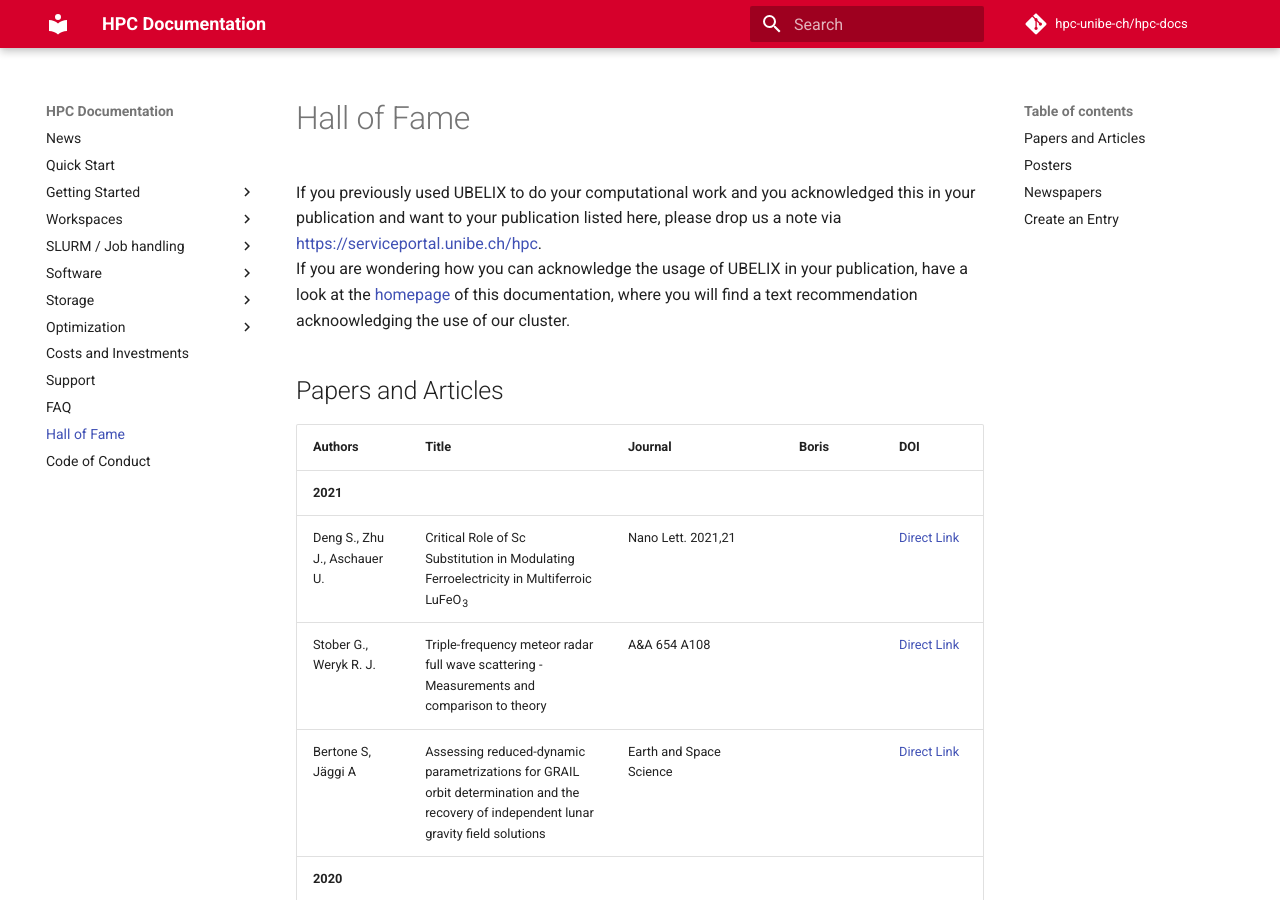
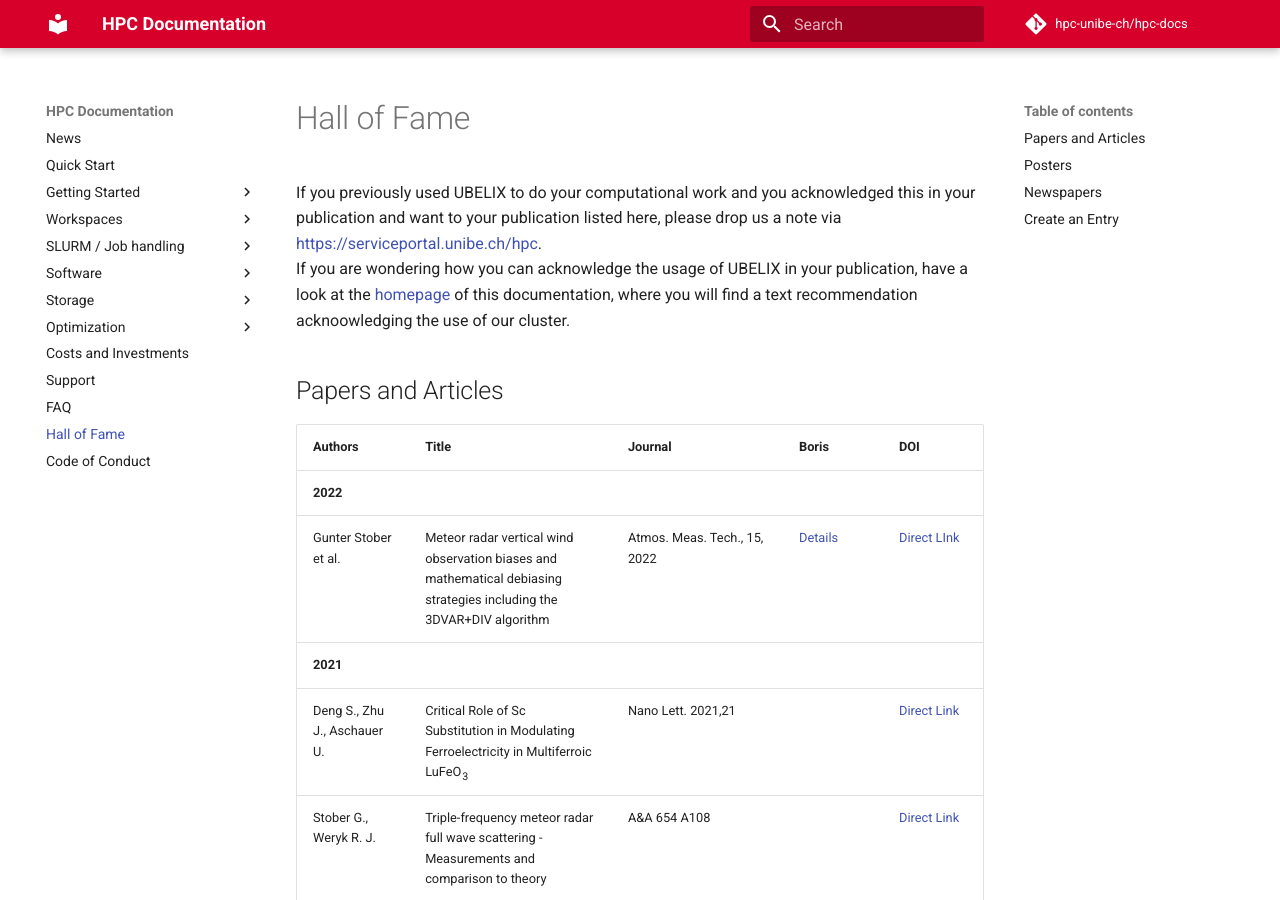
Before and after one commit to hpc-unibe-ch/hpc-unibe-ch.github.io, an MkDocs documentation site: the page built from docs/halloffame.md, in a window 1280 px wide and 900 px high. Built offline with MkDocs 1.6.1 and Material for MkDocs 9.7.7, drawn with Linux system fonts in a browser that asks for light colours; comment, search, counter and statistics services are not loaded.

Commit message:
Add new paper by Gunter Stober

```diff
--- a/docs/halloffame.md
+++ b/docs/halloffame.md
@@ -10,6 +10,8 @@ you will find a text recommendation acknoowledging the use of our cluster.
 
 Authors | Title | Journal | Boris | DOI
 --- | --- | --- | --- | ---
+__2022__
+Gunter Stober et al. | Meteor radar vertical wind observation biases and mathematical debiasing strategies including the 3DVAR+DIV algorithm | Atmos. Meas. Tech., 15, 2022 | [Details](https://boris.unibe.ch/174423/) | [Direct LInk](https://doi.org/10.5194/amt-15-5769-2022) |
 __2021__
 Deng S., Zhu J., Aschauer U. | Critical Role of Sc Substitution in Modulating Ferroelectricity in Multiferroic LuFeO<sub>3</sub> | Nano Lett. 2021,21 | | [Direct Link](https://doi.org/10.1021/acs.nanolett.1c02123)
 Stober G., Weryk R. J. | Triple-frequency meteor radar full wave scattering - Measurements and comparison to theory | A&A 654 A108 | | [Direct Link](https://doi.org/10.1051/0004-6361/202141470)
```
